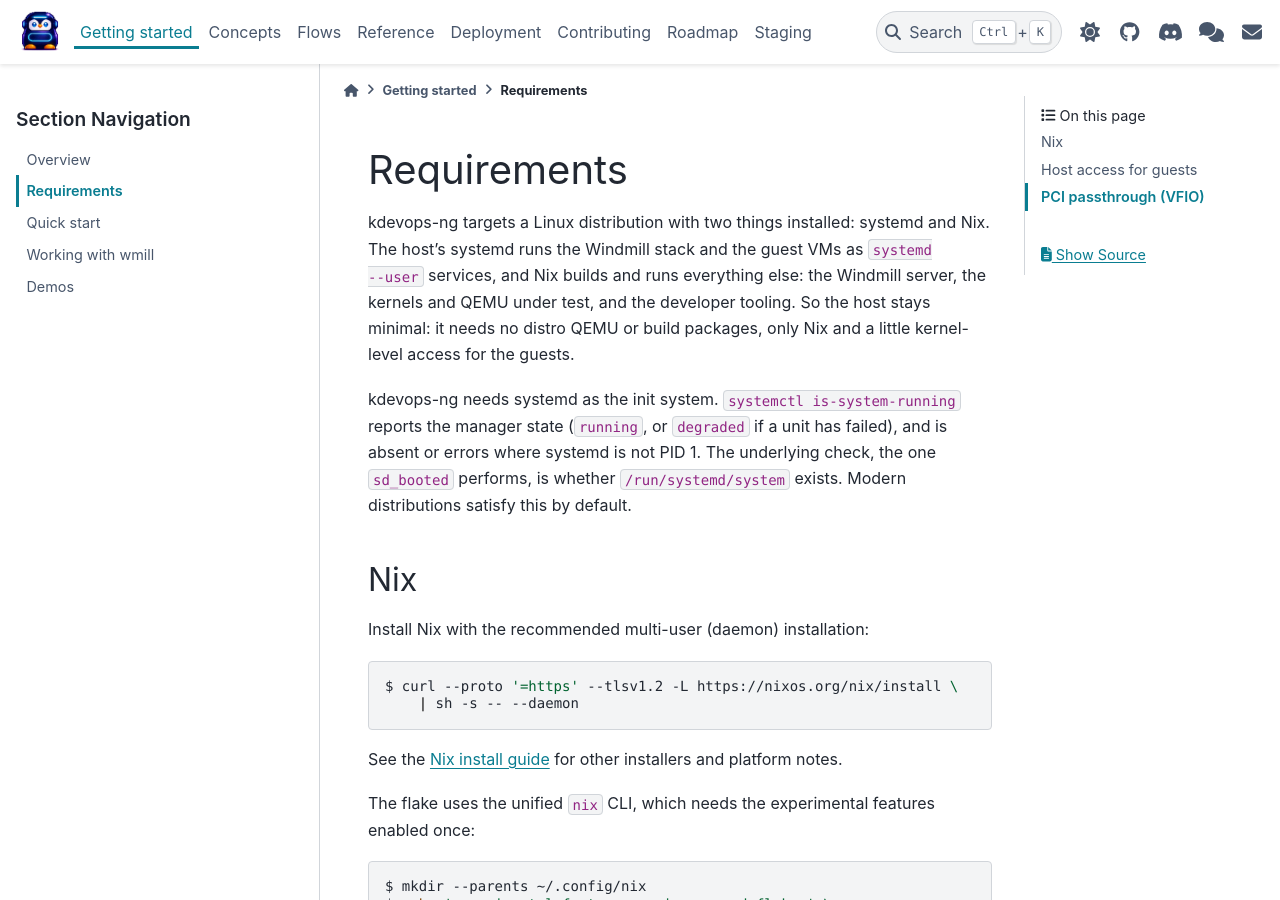
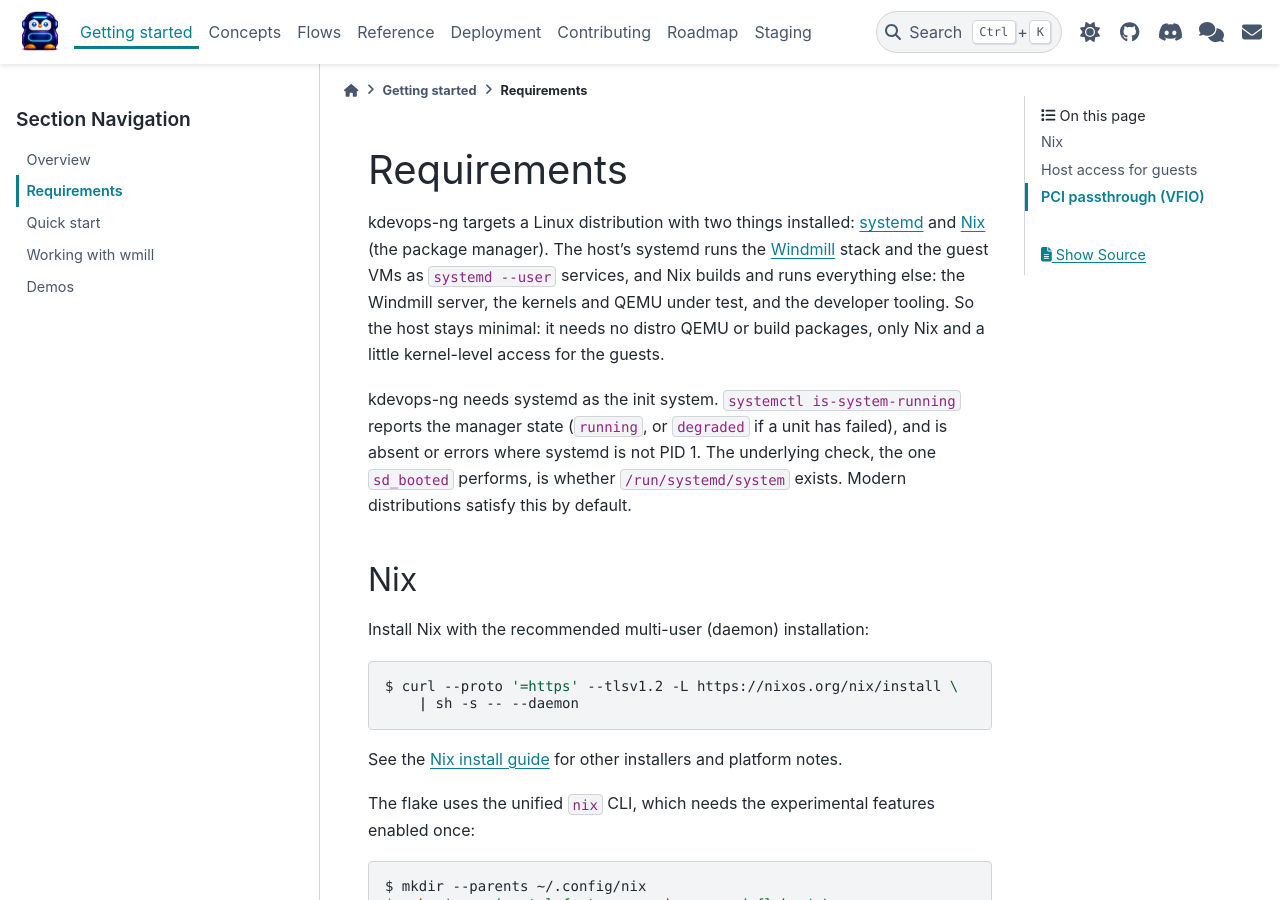
Before and after one commit to dagomez137/kdevops-ng, a Sphinx documentation site: the page built from docs/getting-started/requirements.rst, in a window 1280 px wide and 900 px high. Built offline with Sphinx 7.4.7 and the PyData theme 0.15.4, drawn with Linux system fonts in a browser that asks for light colours.

Commit message:
docs: add missing links
Add systemd, Nix and Windmill missing links.

Signed-off-by: Daniel Gomez <da.gomez@kernel.org>

```diff
--- a/docs/getting-started/requirements.rst
+++ b/docs/getting-started/requirements.rst
@@ -4,12 +4,12 @@
 Requirements
 ============
 
-kdevops-ng targets a Linux distribution with two things installed: systemd and
-Nix. The host's systemd runs the Windmill stack and the guest VMs as
-``systemd --user`` services, and Nix builds and runs everything else: the
-Windmill server, the kernels and QEMU under test, and the developer tooling. So
-the host stays minimal: it needs no distro QEMU or build packages, only Nix and
-a little kernel-level access for the guests.
+kdevops-ng targets a Linux distribution with two things installed: `systemd`_
+and `Nix`_ (the package manager). The host's systemd runs the `Windmill`_ stack
+and  the guest VMs as ``systemd --user`` services, and Nix builds and runs
+everything else: the Windmill server, the kernels and QEMU under test, and the
+developer tooling. So the host stays minimal: it needs no distro QEMU or build
+packages, only Nix and a little kernel-level access for the guests.
 
 kdevops-ng needs systemd as the init system. ``systemctl is-system-running``
 reports the manager state (``running``, or ``degraded`` if a unit has failed),
```
Also changed, not shown: other parts of docs/getting-started/requirements.rst (+4 -0 lines).
